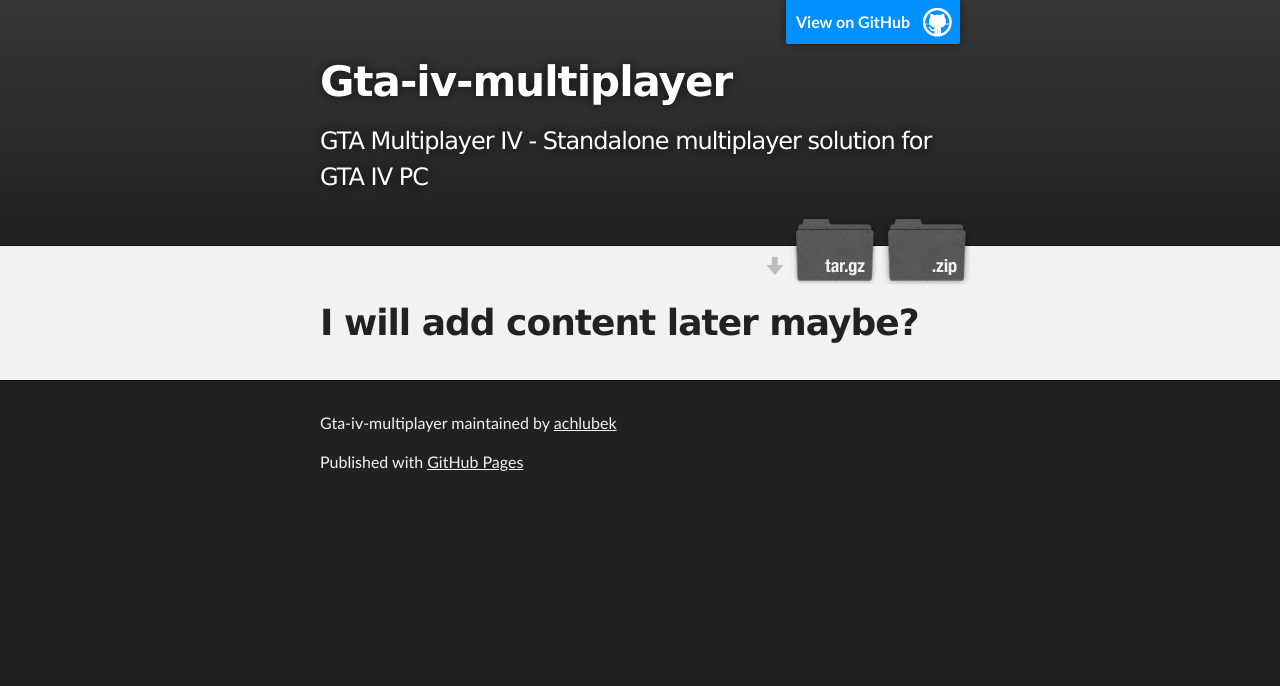
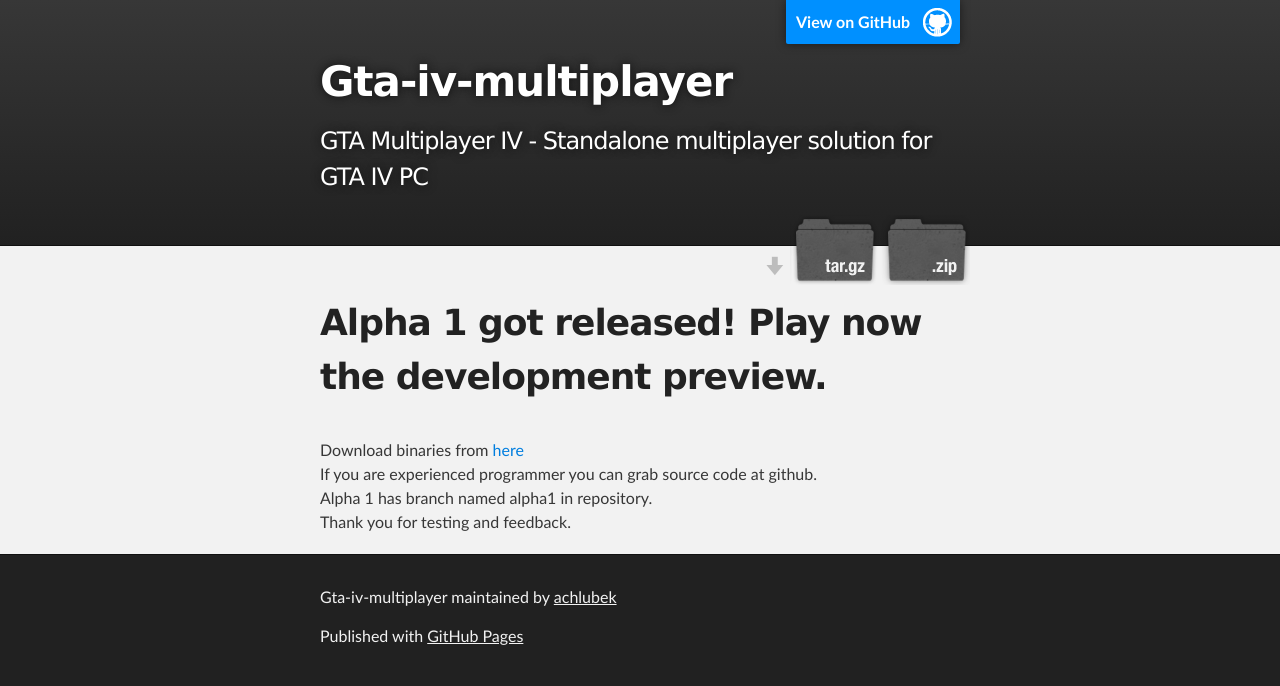
Before and after one commit to l0stfake7/gta-iv-multiplayer, a plain HTML site: page index.html in a window 1280 px wide. Drawn offline with Linux system fonts and the light colour scheme.

Commit message:
Released alpha 1

```diff
--- a/index.html
+++ b/index.html
@@ -31,8 +31,11 @@
     <!-- MAIN CONTENT -->
     <div id="main_content_wrap" class="outer">
       <section id="main_content" class="inner">
-        <h1>
-<a id="i-will-add-content-later-maybe" class="anchor" href="#i-will-add-content-later-maybe" aria-hidden="true"><span class="octicon octicon-link"></span></a>I will add content later maybe?</h1>
+        <h1>Alpha 1 got released! Play now the development preview.</h1><br>
+		Download binaries from <a href="miv_alpha1.7z"><b>here</b></a><br>
+		If you are experienced programmer you can grab source code at github.<br>
+		Alpha 1 has branch named alpha1 in repository. <br>
+		Thank you for testing and feedback.
       </section>
     </div>
 
```
Also changed, not shown: 1 other file.
